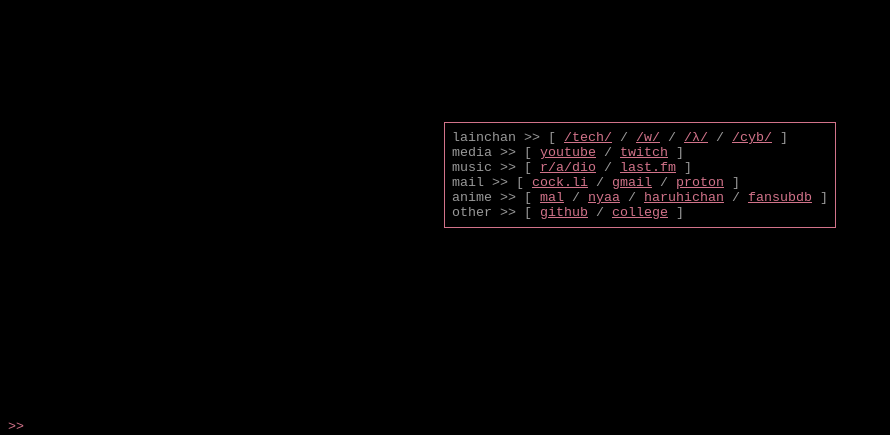
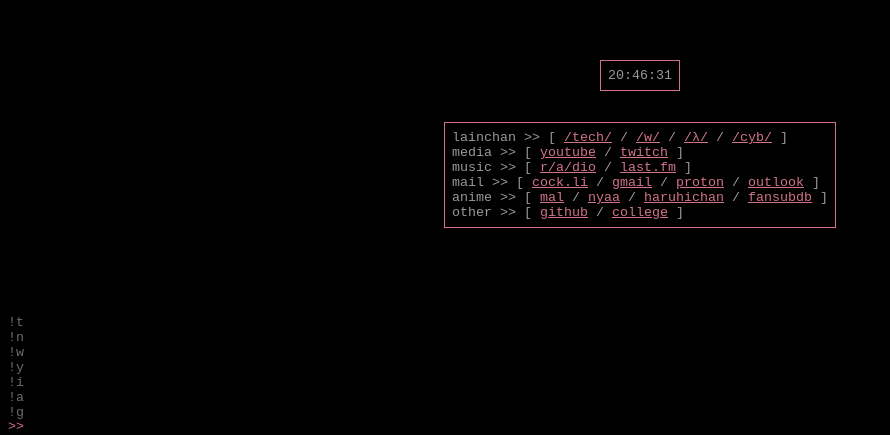
Before and after one commit to hidanoki/homepage, a plain HTML site: page files/index.html in a window 1280 px wide. Shown: the part 365-800 px from the top of the page, without its empty margins (0-890 px from the left). Drawn offline with Linux system fonts and the light colour scheme.

Commit message:
added clock and list of avaialbe prefixes

```diff
--- a/files/index.html
+++ b/files/index.html
@@ -9,6 +9,7 @@
 	</head>
 
 	<body onload="init();">
+		<p id="time">asd</p>
 		<div class="mainbox">
 			<span>lainchan >> </span>
 			[
@@ -45,6 +46,8 @@
 			<a href="http://mail.google.com/">gmail</a>
 			/
 			<a href="https://mail.protonmail.com/login">proton</a>
+			/
+			<a href="https://www.outlook.com">outlook</a>
 			]
 			</br>
 
@@ -64,8 +67,10 @@
 			[
 			<a href="https://github.com/login">github</a>
 			/
-			<a href="">college</a>
+			<a href="http://www.wnc.ac.uk/">college</a>
 			]
+		</div>
+		<div id="searchlist">
 		</div>
 		<div id="search">
 			<label style="color: rgb(210, 115, 138)">>></label>
--- a/files/script.js
+++ b/files/script.js
@@ -1,50 +1,83 @@
 var $=function(id) { return document.getElementById(id); };
 
 var search = [ // Search Engines
-    ["", "https://duckduckgo.com/html/?q="], // DuckDuckGo (Default)
+    ["", "https://duckduckgo.com/html?q="], // DuckDuckGo (Default)
     ["!g", "https://www.google.com/search?q="], // Google
-    ["!a", "http://myanimelist.net/search/all?q="], // MyAnimeList
+    ["!a", "https://myanimelist.net/search/all?q="], // MyAnimeList
     ["!i", "https://www.google.co.uk/search?tbm=isch&q="], // Google Images
     ["!y", "https://www.youtube.com/results?search_query="], // YouTube
-    ["!w", "http://en.wikipedia.org/w/index.php?search="], // Wikipedia
-    ["!n", "http://www.nyaa.se/?page=search&term="] //Nyaa
+    ["!w", "https://en.wikipedia.org/w/index.php?search="], // Wikipedia
+    ["!n", "https://www.nyaa.se/?page=search&term="], //Nyaa
+	["!t", "https://torrentz2.eu/search?f="], //torrentz2
 ];
 
+function updateClock(){
+    var currentTime = new Date()
+    var hours = currentTime.getHours()
+    var minutes = currentTime.getMinutes()
+    var seconds = currentTime.getSeconds()
+    if (minutes < 10){
+        minutes = "0" + minutes
+    }
+    if (seconds < 10){
+    	seconds = "0" + seconds
+    }
+    var t_str = hours + ":" + minutes + ":" + seconds + " ";
+
+    document.getElementById('time').innerHTML = t_str;
+}
+
 var i,ss="";
+
 function init() {
     for(i=0;i<search.length;i++) if(search[i][0]=="") ss=search[i][1];
     if(ss=="") alert("Error: Missing default search engine!");
+
+    showSearchList();
+
+    updateClock();
+	window.setInterval(function(){
+		updateClock();
+	}, 1000);
 }
 
 function handleQuery(e,q) { // Handle search query
-    var key=e.keyCode || e.which;
+    var key = e.keyCode || e.which;
 
-    if(key==13) { // Enter
+    if(key == 13) { // Enter
         //var x=q.lastIndexOf("!");
-        var x=q.indexOf("!");
+        var x = q.indexOf("!");
 
         //if(x!=-1 && x>=q.length-2) {
-        if(x==0) {
-            for(var i=0;i<search.length;i++) {
+        if(x == 0) {
+            for(var i = 0; i < search.length; i++) {
                 //if(search[i][0]==q.substr(x)) { // Find "*!i"
-                if(search[i][0]==q.substr(0,2)) { // Find "!i*"
+                if(search[i][0] == q.substr(0,2)) { // Find "!i*"
                     //window.open(search[i][1]+q.substr(0,x).replace(/&/g,"%26"));
-                    window.open(search[i][1]+q.substr(2).replace(/&/g,"%26"));
+                    window.open(search[i][1] + q.substr(2).replace(/&/g,"%26"));
 
-                    $('q').value="";
+                    $('q').value = "";
                     $('q').focus();
                     return true;
                 }
             }
             // Invalid "!i", use default
             //window.open(ss+q.substr(0,x).replace(/&/g,"%26"));
-            window.open(ss+q.substr(2).replace(/&/g,"%26"));
+            window.open(ss + q.substr(2).replace(/&/g,"%26"));
         } else {
             // "!i" where not specified, use default
-            window.open(ss+q.replace(/&/g,"%26"));
+            window.open(ss + q.replace(/&/g,"%26"));
         }
 
-        $('q').value="";
+        $('q').value = "";
         $('q').focus();
     }
 }
+
+function showSearchList(){
+    ele = document.getElementById("searchlist");
+    //ele.innerHTML += "Available prefixes: " + '<br>'
+    for (var i = search.length - 1; i >= 0; i--) {
+        ele.innerHTML += search[i][0].toString() + '<br>';
+    }
+}
--- a/files/style.css
+++ b/files/style.css
@@ -1,3 +1,7 @@
+:root{
+	--pink:#D2738A;
+}
+
 body{
 	color: rgb(153, 153, 153);
 	font-family: monospace;
@@ -5,21 +9,40 @@ body{
 	background-color: rgb(0, 0, 0);}
 
 a:link, a:visited, a:hover, a:active{
-	color: rgb(210, 115, 138);}
+	color: var(--pink);}
+
+#time{
+	padding: 7px;
+	position: fixed;
+	top: 10%; left: 0; right: 0; bottom: 0;
+	margin: auto;
+	outline: var(--pink) solid 1px;
+	display: table;
+}
 
 .mainbox{
 	padding: 7px;
 	position: fixed;
 	top: 35%; left: 0; right: 0; bottom: 0;
 	margin: auto;
-	outline: rgb(210, 115, 138) solid 1px;
-	display: table;}
+	outline: var(--pink) solid 1px;
+	display: table;
+}
 
 #search{
 	width: 100%;
 	padding: 0;
 	position: fixed;
 	bottom: 0%;
+}
+
+#searchlist{
+	width: 100%;
+	padding: 0;
+	position: fixed;
+	bottom: 0px;
+	opacity: 0.7;
+
 }
 
 #q{
```
